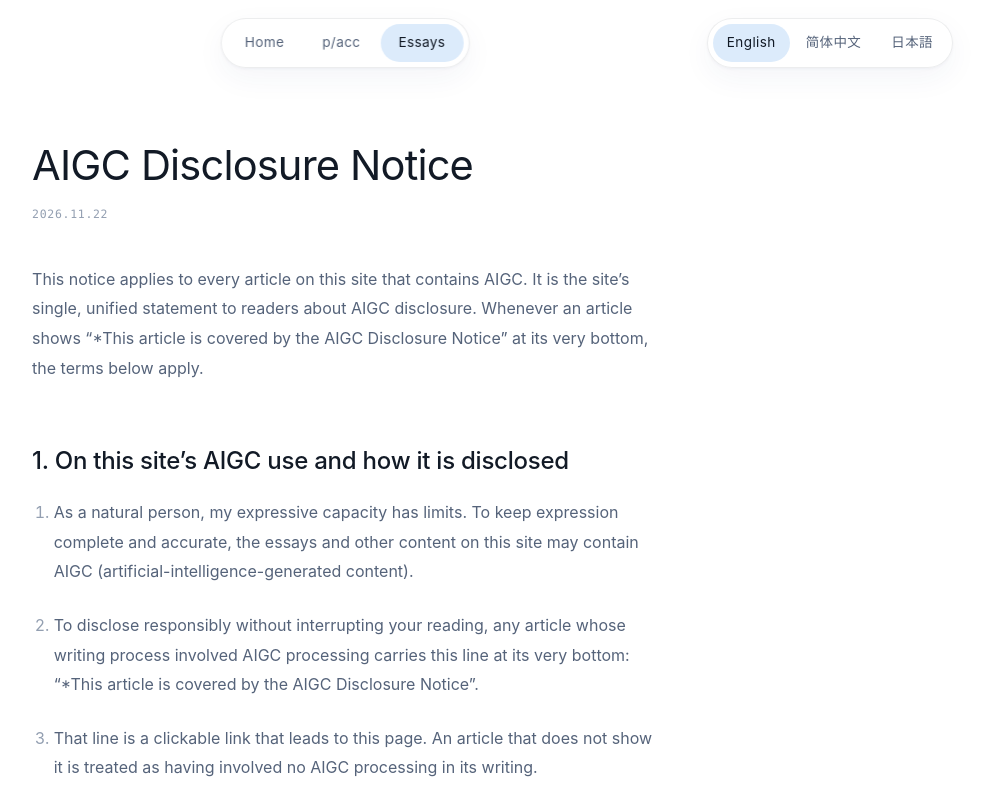
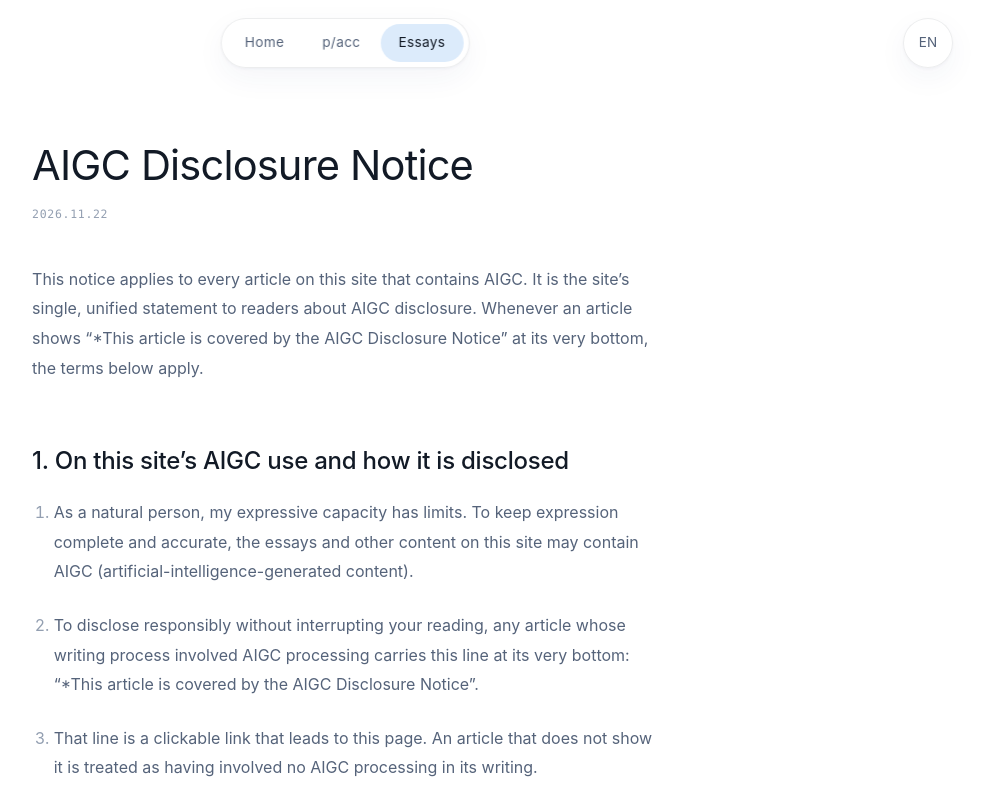
Before and after one commit to zhangtony239/zhangtony239.github.io, an Astro site: page /en/essays/aigc-notice in a window 1280 px wide. Shown: the top 800 px of the page, without its empty margins (295-1279 px from the left). Built offline with nearby package versions, Linux system fonts and the light colour scheme; Astro itself is replaced by a stand-in of ours; a web font is replaced by a local one.

Commit message:
feat: unified i18n button

```diff
--- a/src/components/LanguagePill.astro
+++ b/src/components/LanguagePill.astro
@@ -30,27 +30,9 @@ const entries = LOCALES.map((item) => ({
 ---
 
 <div class="lang">
-  <nav class="lang-wide" aria-label={ui.language.switchLabel}>
-    {
-      entries.map((entry) => (
-        <a
-          href={entry.href}
-          hreflang={entry.lang}
-          lang={entry.lang}
-          aria-label={entry.label}
-          aria-current={entry.isCurrent ? 'true' : undefined}
-          data-locale-link={entry.locale}
-        >
-          <span class="full" aria-hidden="true">{entry.label}</span>
-          <span class="short" aria-hidden="true">{entry.short}</span>
-        </a>
-      ))
-    }
-  </nav>
-
   <details class="lang-compact">
     <summary aria-label={`${ui.language.menuLabel}: ${LOCALE_LABELS[locale]}`}>
-      <span aria-hidden="true">{LOCALE_SHORT_LABELS[locale]}</span>
+      <span class="mark" aria-hidden="true">{LOCALE_SHORT_LABELS[locale]}</span>
       <span class="sr-only">{LOCALE_LABELS[locale]}</span>
     </summary>
     <ul class="lang-menu">
@@ -95,75 +77,19 @@ const entries = LOCALES.map((item) => ({
     z-index: 100;
   }
 
-  /* —— 常显条目：宽屏全称，中等宽度短码 —— */
-  .lang-wide {
-    display: flex;
-    align-items: center;
-    gap: 2px;
-    padding: 5px;
-    border: 1px solid var(--line);
-    border-radius: 999px;
-    background: var(--glass);
-    -webkit-backdrop-filter: blur(20px) saturate(1.7);
-    backdrop-filter: blur(20px) saturate(1.7);
-    box-shadow:
-      inset 0 1px 0 var(--glass-hi),
-      0 1px 3px var(--shadow-soft),
-      0 10px 30px var(--shadow-soft);
+  .lang-compact {
+    position: relative;
   }
 
-  .lang-wide a {
-    display: inline-block;
-    padding: 8px 14px;
-    border-radius: 999px;
-    font-size: 13.5px;
-    letter-spacing: 0.03em;
-    white-space: nowrap;
-    color: var(--ink-2);
-    transition:
-      color 0.2s ease,
-      background 0.2s ease;
-  }
-
-  .lang-wide a:hover {
-    color: var(--ink);
-    background: var(--hover-fill);
-  }
-
-  .lang-wide a[aria-current='true'] {
-    color: var(--ink);
-    background: var(--accent-current);
-  }
-
-  .lang-wide .short {
-    display: none;
-  }
-
-  @media (max-width: 900px) {
-    .lang-wide .full {
-      display: none;
-    }
-
-    .lang-wide .short {
-      display: inline;
-    }
-
-    .lang-wide a {
-      padding: 8px 12px;
-    }
-  }
-
-  /* —— 收起态：窄屏只显示当前语言 —— */
-  .lang-compact {
-    display: none;
-  }
-
+  /* 圆形按钮：与居中导航胶囊同高同顶边，字形用 flex 居中并压平行高避免偏移。 */
   .lang-compact summary {
-    display: flex;
+    display: inline-flex;
     align-items: center;
     justify-content: center;
-    min-width: 42px;
-    padding: 8px 12px;
+    width: 50px;
+    height: 50px;
+    margin: 0;
+    padding: 0;
     border: 1px solid var(--line);
     border-radius: 999px;
     background: var(--glass);
@@ -174,7 +100,8 @@ const entries = LOCALES.map((item) => ({
       0 1px 3px var(--shadow-soft),
       0 10px 30px var(--shadow-soft);
     font-size: 13.5px;
-    letter-spacing: 0.03em;
+    line-height: 1;
+    letter-spacing: 0;
     color: var(--ink-2);
     cursor: pointer;
     list-style: none;
@@ -184,9 +111,20 @@ const entries = LOCALES.map((item) => ({
     display: none;
   }
 
+  .lang-compact summary:focus-visible {
+    outline: 2px solid var(--accent-deep);
+    outline-offset: 3px;
+  }
+
   .lang-compact[open] summary {
     color: var(--ink);
     background: var(--accent-current);
+  }
+
+  /* 中日文字形的基线偏移在 flex 居中下最稳；西文短码用同一盒模型居中。 */
+  .mark {
+    display: block;
+    line-height: 1;
   }
 
   .lang-menu {
@@ -216,6 +154,7 @@ const entries = LOCALES.map((item) => ({
     padding: 8px 14px;
     border-radius: 12px;
     font-size: 13.5px;
+    line-height: 1.4;
     letter-spacing: 0.03em;
     white-space: nowrap;
     color: var(--ink-2);
@@ -234,17 +173,16 @@ const entries = LOCALES.map((item) => ({
     background: var(--accent-current);
   }
 
-  @media (max-width: 600px) {
+  /* 与导航胶囊同步的窄屏收缩：顶边下移、按钮边长随之变小。 */
+  @media (max-width: 560px) {
     .lang {
       top: 12px;
     }
 
-    .lang-wide {
-      display: none;
-    }
-
-    .lang-compact {
-      display: block;
+    .lang-compact summary {
+      width: 44px;
+      height: 44px;
+      font-size: 12.5px;
     }
   }
 </style>
```
Also changed, not shown: openspec/changes/add-site-i18n/design.md (+5 -3 lines), openspec/changes/add-site-i18n/specs/site-i18n/spec.md (+9 -9 lines), openspec/changes/add-site-i18n/tasks.md (+1 -1 lines).
